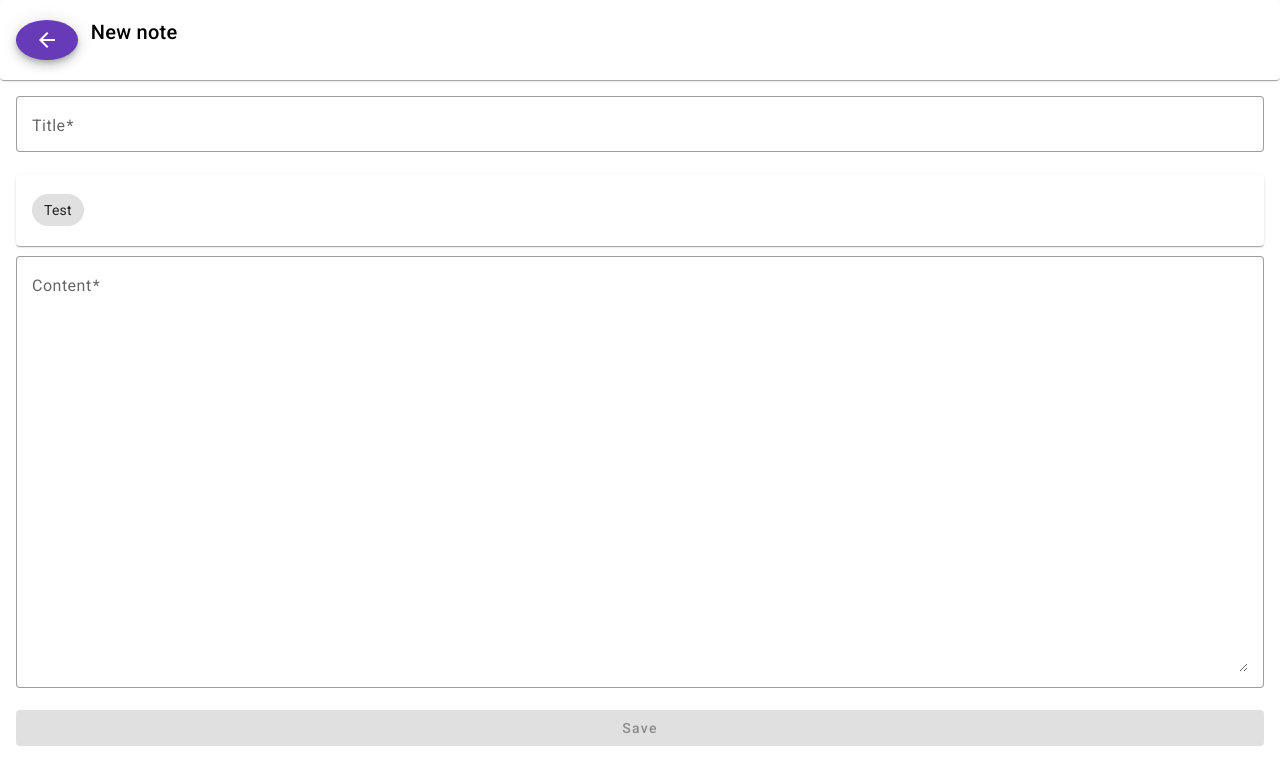
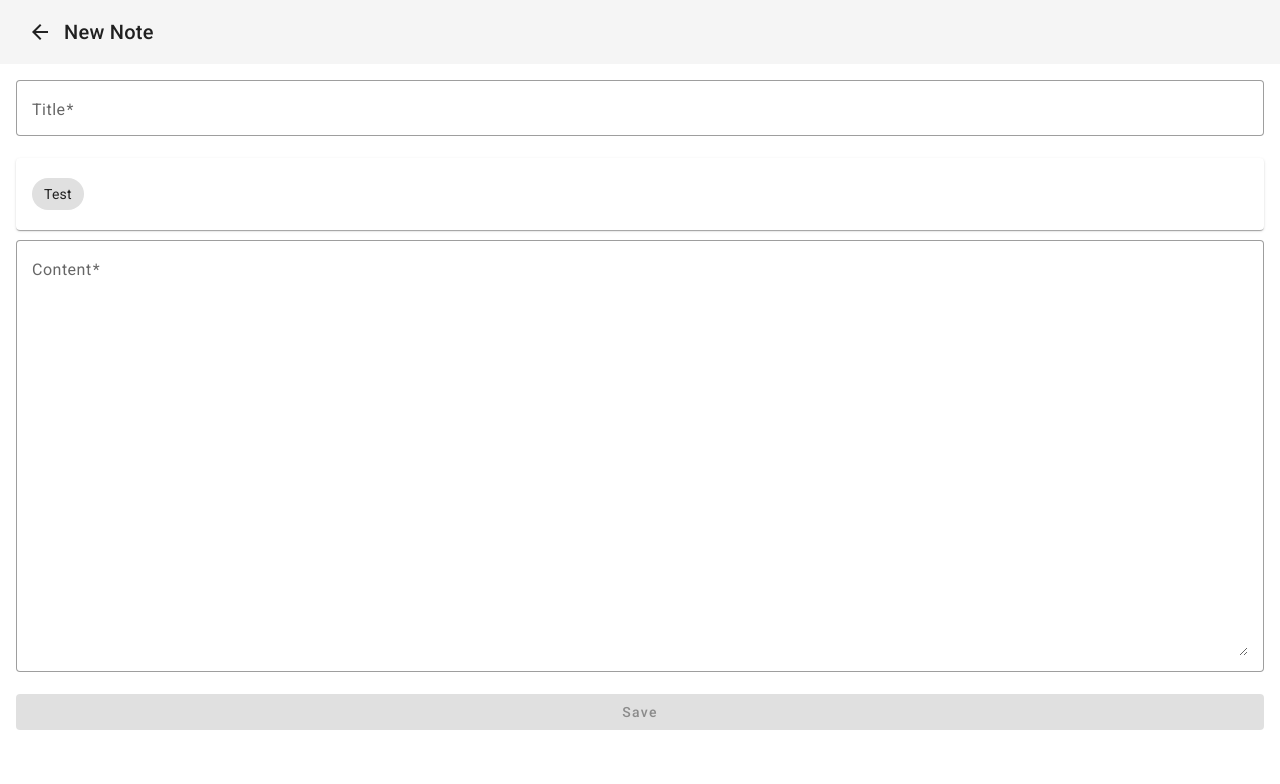
Before and after one commit to toybz/angular-note-app, an Angular app: page /notes/edit-note/1 in a window 1280 px wide. Shown: the top 784 px of the page. Built offline with nearby package versions, Linux system fonts and the light colour scheme.

Commit message:
update header component implementation

```diff
--- a/src/app/components/header/header.component.css
+++ b/src/app/components/header/header.component.css
@@ -11,3 +11,7 @@
     flex-grow: 1;
   }
 }
+
+.example-spacer {
+  flex: 1 1 auto;
+}
--- a/src/app/components/header/header.component.html
+++ b/src/app/components/header/header.component.html
@@ -1,21 +1,41 @@
+<!--<header>-->
+<!--  <mat-card>-->
+<!--    <mat-card-content>-->
+<!--      <div class="header-container">-->
+<!--        @if (showBackButton) {-->
+<!--          <button-->
+<!--            mat-mini-fab-->
+<!--            color="primary"-->
+<!--            class="back-button"-->
+<!--            (click)="goBack()"-->
+<!--          >-->
+<!--            <mat-icon class="back">arrow_back</mat-icon>-->
+<!--          </button>-->
+<!--        }-->
+<!--        <div class="header-content">-->
+<!--          <ng-content></ng-content>-->
+<!--        </div>-->
+<!--      </div>-->
+<!--    </mat-card-content>-->
+<!--  </mat-card>-->
+<!--</header>-->
+
 <header>
-  <mat-card>
-    <mat-card-content>
-      <div class="header-container">
+  <mat-toolbar>
     @if (showBackButton) {
       <button
-            mat-mini-fab
-            color="primary"
-            class="back-button"
+        mat-icon-button
+        class="example-icon"
+        aria-label="Example icon-button with menu icon"
         (click)="goBack()"
       >
-            <mat-icon class="back">arrow_back</mat-icon>
+        <mat-icon>arrow_back</mat-icon>
       </button>
     }
-        <div class="header-content">
+    <span>{{ title }}</span>
+    <span class="example-spacer"></span>
+
+    <!--    right menu action button-->
     <ng-content></ng-content>
-        </div>
-      </div>
-    </mat-card-content>
-  </mat-card>
+  </mat-toolbar>
 </header>
--- a/src/app/pages/notes/all-notes/all-notes.component.html
+++ b/src/app/pages/notes/all-notes/all-notes.component.html
@@ -1,8 +1,5 @@
 <app-header [showBackButton]="false">
-  <div class="header-container">
-    <h2 class="header-title">Cocus Note</h2>
-    <img class="header-img" src="favicon.ico" alt="user_avatar" />
-  </div>
+  <img class="header-img" src="favicon.ico" alt="user_avatar" />
 </app-header>
 
 <app-page-content>
--- a/src/app/pages/notes/create-edit-note/create-edit-note.component.html
+++ b/src/app/pages/notes/create-edit-note/create-edit-note.component.html
@@ -1,6 +1,4 @@
-<app-header [showBackButton]="true">
-  <h2 class="header-title">New note</h2>
-</app-header>
+<app-header [showBackButton]="true" title="New Note"></app-header>
 
 <app-page-content>
   <form [formGroup]="noteForm" (submit)="createNote()">
--- a/src/app/pages/notes/view-note/view-note.component.html
+++ b/src/app/pages/notes/view-note/view-note.component.html
@@ -1,7 +1,5 @@
-<app-header [showBackButton]="true">
-  <div class="header-container">
-    <h2 class="header-title">{{ note.title }}</h2>
-    <!--    <mat-icon>more_vert</mat-icon>-->
+<app-header [showBackButton]="true" [title]="note.title">
+  <div>
     <button mat-icon-button [matMenuTriggerFor]="menu">
       <mat-icon>more_vert</mat-icon>
     </button>
```
Also changed, not shown: src/app/components/header/header.component.ts (+12 -2 lines). Lines whose indentation alone changed are shown as unchanged.
